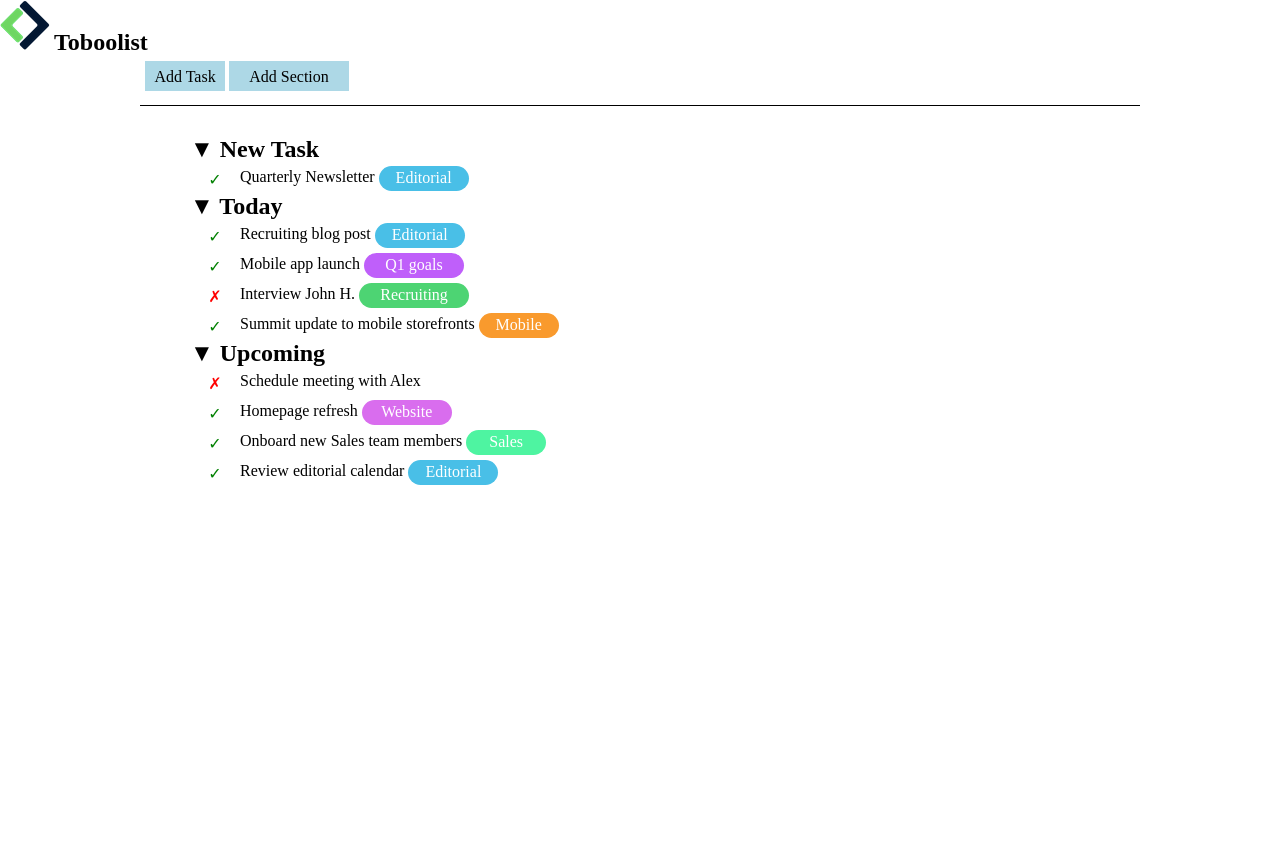
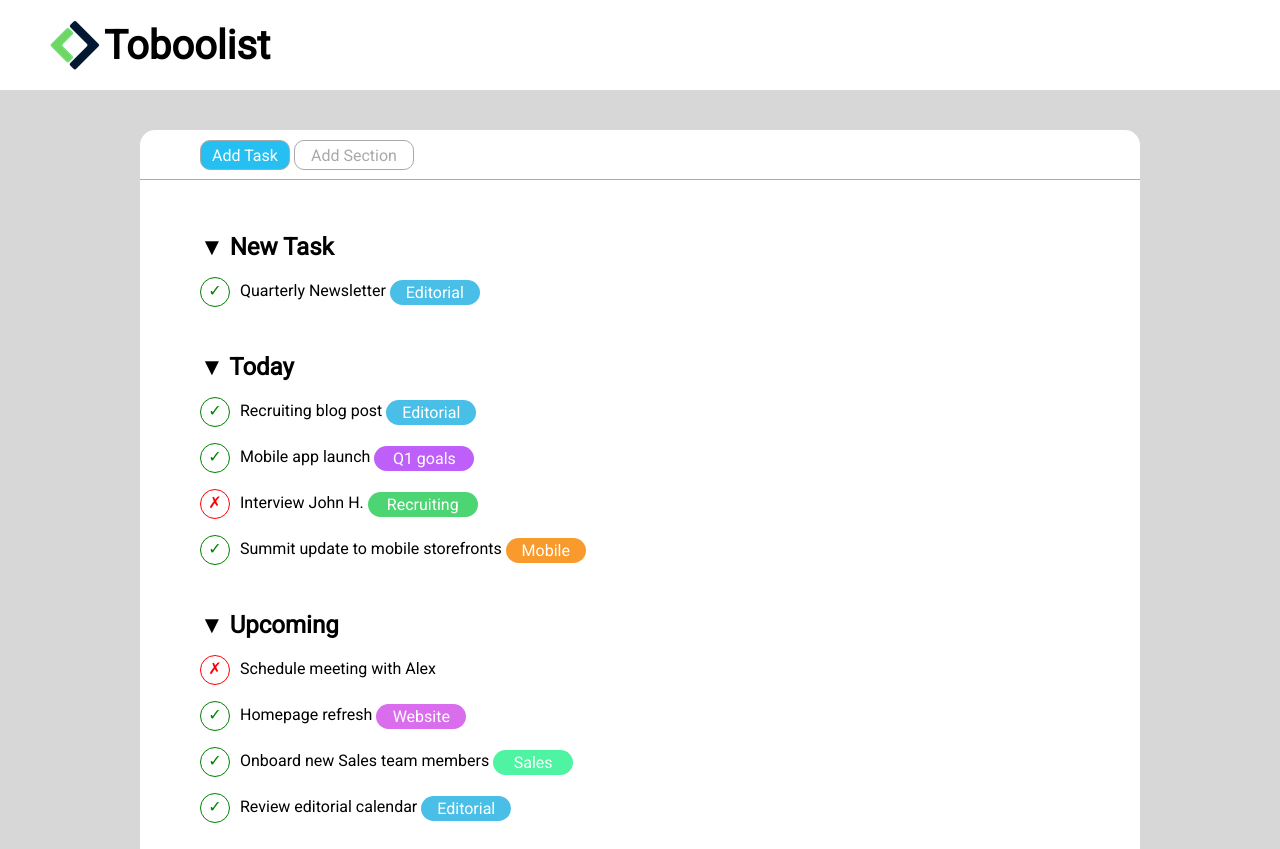
Before and after one commit to LuigiRiva99/html-css-toboolist, a plain HTML site: page index.html in a window 1280 px wide. Shown: the top 849 px of the page. Drawn offline with Linux system fonts and the light colour scheme.

Commit message:
Add: Font, fixed header and css class

```diff
--- a/index.html
+++ b/index.html
@@ -5,13 +5,16 @@
     <meta name="viewport" content="width=device-width, initial-scale=1.0">
     <title>Taboolist</title>
     <link rel="stylesheet" href="style.css">
+    <link rel="preconnect" href="https://fonts.googleapis.com">
+    <link rel="preconnect" href="https://fonts.gstatic.com" crossorigin>
+    <link href="https://fonts.googleapis.com/css2?family=Open+Sans&family=Roboto&display=swap" rel="stylesheet">
 </head>
 <body>
     <header>
         <!-- Titolo pagina -->
         <section>
-            <div>
-                <img src="./img/Logo.png" alt="Logo Boolean">
+            <div class="header">
+                <img class="logo" src="./img/Logo.png" alt="Logo Boolean">
                 <h1 class="logo-title">Toboolist</h1>
             </div>
         </section>
@@ -20,12 +23,11 @@
     <main class="main">
         <section class="container">
             <!-- Add -->
-            <div class="main-box">
+            <div class="add">
                 <span class="badge">Add Task</span>
                 <span class="section-option">Add Section</span>
             </div>
-        </section>
-        <section class="container">
+
             <div class="list-box">
 
                 <!-- prima lista -->
--- a/style.css
+++ b/style.css
@@ -2,151 +2,158 @@
 	padding: 0;
 	margin: 0;
 	box-sizing: border-box;
+    font-family: 'Open Sans', sans-serif;
+    font-family: 'Roboto', sans-serif;
 }
 
 ul,
 ol,
 menu {
 	list-style: none;
+    padding-top: 15px;
+    padding-bottom: 15px;
+}
+
+li {
+    padding-top: 8px;
+    padding-bottom: 8px;
+}
+
+.header{
+    padding-top: 20px;
+	padding-bottom: 20px;
 }
 
 .logo-title {
     display: inline-block;
+    font-size: 40px;
+    vertical-align: middle;
 }
 
-.main-box{
+.logo {
+    vertical-align: middle;
+    width: 50px;
+    margin-left: 50px;
+}
+
+
+.add{
     height: 50px;
-    border-bottom: 1px solid black;
-    padding: 5px;
+    border-bottom: 1px solid rgb(170, 169, 169);
+    padding-top: 10px;
+    padding-left: 60px;
 }
 
 .container {
     margin: 0 auto;
     max-width: 1000px;
+    background-color: white;
+    border-radius: 15px;
 }
 
-.add {
+
+.badge,.section-option {
     display: inline-block;
-    border-color: rgb(0, 0, 0);
-    padding: 15px;
+    border-radius: 10px;
+    padding: 5px;
+    text-align: center;
+    vertical-align: middle;
+    border-radius: 10px;
+    border: 1px solid rgb(170, 169, 169);
 }
 
 .badge{
-    display: inline-block;
-    background-color: lightblue;
-    width: 80px;
+    background-color: rgb(38, 191, 242);
+    color: white;
+    width: 90px;
     height: 30px;
-    padding: 7px;
-    text-align: center;
-    vertical-align: middle;
+
 }
 .section-option{
-    display: inline-block;
-    background-color: lightblue;
     width: 120px;
     height: 30px;
-    padding: 7px;
-    text-align: center;
-    vertical-align: middle;
+    color: rgb(170, 169, 169);
 }
 
 .list-box{
     height: 800px;
-    padding: 30px 50px;
+    padding: 30px 60px;
 }
 
-.editorial{
+.editorial, .website,
+.goals, .recruiting,
+.mobile, .sales {
     color: white;
     display: inline-block;
-    background-color: rgb(73, 191, 231);
-    width: 90px;
-    height: 25px;
     padding: 3px;
     text-align: center;
     border-radius: 15px;
     vertical-align: middle;
 }
 
-.check{
-    color: green;
+.editorial{
+    background-color: rgb(73, 191, 231);
+    width: 90px;
+    height: 25px;
+}
+
+.check, .cross{
     display: inline-block;
-    margin: 1px solid green;
-    width: 50px;
+    width: 30px;
     height: 30px;
-    padding: 7px;
+    padding: 3px;
     text-align: center;
     border-radius: 15px;
     vertical-align: middle;
+    margin-right: 10px;
+}
+
+.check{
+    color: green;
+    border: 1px solid green;
 }
 
 .cross{
     color: red;
-    display: inline-block;
-    margin: 1px solid red;
-    width: 50px;
-    height: 30px;
-    padding: 7px;
-    text-align: center;
-    border-radius: 15px;
-    vertical-align: middle;
+    border: 1px solid red;
 }
 
 .goals{
-    color: white;
-    display: inline-block;
     background-color: rgb(191, 95, 250);
     width: 100px;
     height: 25px;
-    padding: 3px;
-    text-align: center;
-    border-radius: 15px;
-    vertical-align: middle;
 }
 
 .recruiting{
-    color: white;
-    display: inline-block;
     background-color: rgb(77, 212, 115);
     width: 110px;
     height: 25px;
-    padding: 3px;
-    text-align: center;
-    border-radius: 15px;
-    vertical-align: middle;
 }
 
 .mobile{
-    color: white;
-    display: inline-block;
     background-color: rgb(249, 154, 45);
     width: 80px;
     height: 25px;
-    padding: 3px;
-    text-align: center;
-    border-radius: 15px;
-    vertical-align: middle;
 }
 
 .website{
-    color: white;
-    display: inline-block;
     background-color: rgb(217, 109, 238);
     width: 90px;
     height: 25px;
-    padding: 3px;
-    text-align: center;
-    border-radius: 15px;
-    vertical-align: middle;
 }
 
 .sales{
-    color: white;
-    display: inline-block;
     background-color: rgb(78, 244, 161);
     width: 80px;
     height: 25px;
-    padding: 3px;
-    text-align: center;
-    border-radius: 15px;
-    vertical-align: middle;
 }
+
+.main {
+    background-color: rgb(215, 215, 215);
+    padding-top: 40px;
+    height: 1220px;
+}
+
+.header{
+    height: 90px;
+}
```
